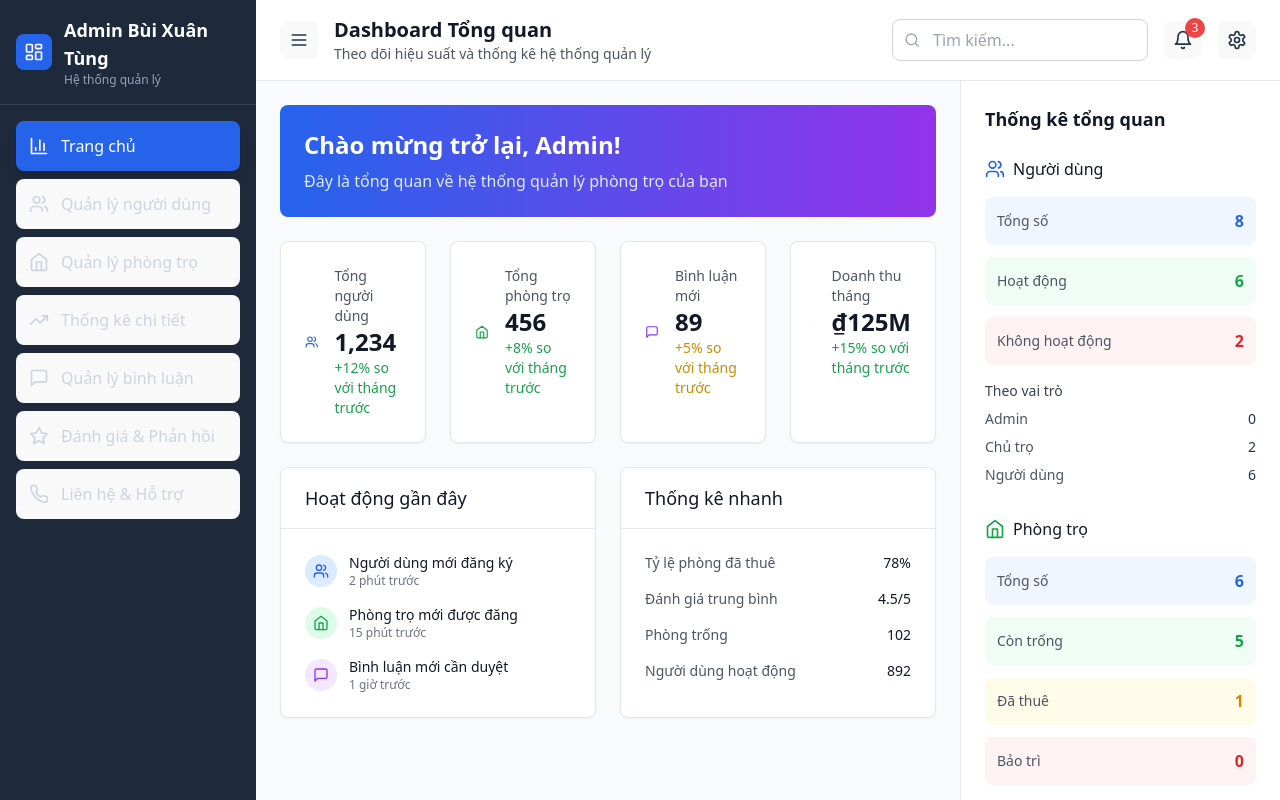
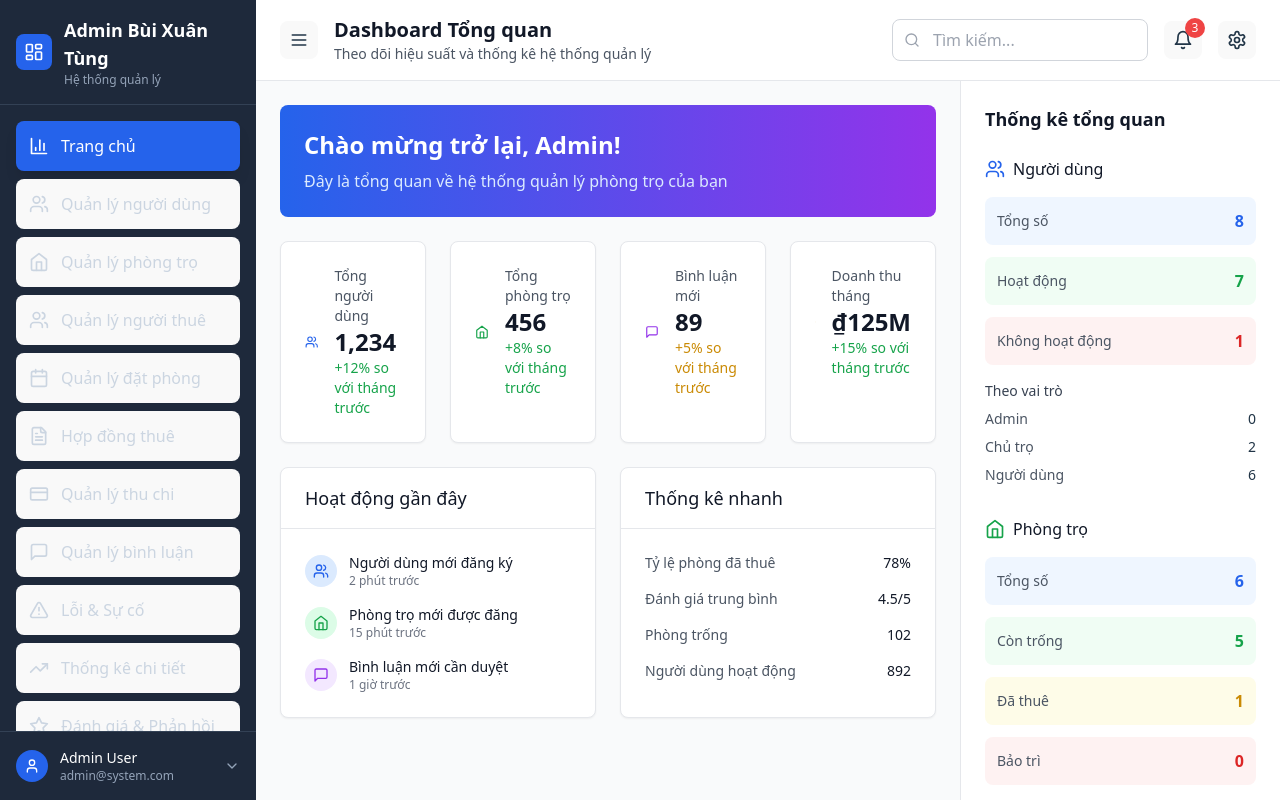
Before and after one commit to Meliodasad/DATN-HeThongPhongTroTrucTuyen-, a React (Vite) app in the folder client/: page / in a window 1280 px wide. Shown: the top 800 px of the page. Built offline with nearby package versions, Linux system fonts and the light colour scheme; data requests are answered from the project's data file.

Commit message:
Code của Xuân Tùng

```diff
--- a/client/db.json
+++ b/client/db.json
@@ -59,7 +59,7 @@
       "name": "32132",
       "email": "3213@gmail.com",
       "role": "Người dùng",
-      "status": "inactive",
+      "status": "active",
       "id": "1752672846877"
     }
   ],
--- a/client/src/components/Sidebar.tsx
+++ b/client/src/components/Sidebar.tsx
@@ -10,7 +10,14 @@ import {
   Star,
   MessageSquare,
   Phone,
-  TrendingUp
+  TrendingUp,
+  Building,
+  CheckCircle,
+  Calendar,
+  FileText,
+  CreditCard,
+  AlertTriangle,
+  Settings
 } from 'lucide-react';
 
 interface SidebarProps {
@@ -44,18 +51,53 @@ const Sidebar: React.FC<SidebarProps> = ({ sidebarOpen }) => {
       active: location.pathname === '/rooms'
     },
     {
+      id: 'tenants',
+      label: 'Quản lý người thuê',
+      icon: Users,
+      path: '/tenants',
+      active: location.pathname === '/tenants'
+    },
+    {
+      id: 'bookings',
+      label: 'Quản lý đặt phòng',
+      icon: Calendar,
+      path: '/bookings',
+      active: location.pathname === '/bookings'
+    },
+    {
+      id: 'contracts',
+      label: 'Hợp đồng thuê',
+      icon: FileText,
+      path: '/contracts',
+      active: location.pathname === '/contracts'
+    },
+    {
+      id: 'payments',
+      label: 'Quản lý thu chi',
+      icon: CreditCard,
+      path: '/payments',
+      active: location.pathname === '/payments'
+    },
+        {
+      id: 'comments',
+      label: 'Quản lý bình luận',
+      icon: MessageSquare,
+      path: '/comments',
+      active: location.pathname === '/comments'
+    },
+    {
+      id: 'issues',
+      label: 'Lỗi & Sự cố',
+      icon: AlertTriangle,
+      path: '/issues',
+      active: location.pathname === '/issues'
+    },
+    {
       id: 'statistics',
       label: 'Thống kê chi tiết',
       icon: TrendingUp,
       path: '/statistics',
       active: location.pathname === '/statistics'
-    },
-    {
-      id: 'comments',
-      label: 'Quản lý bình luận',
-      icon: MessageSquare,
-      path: '/comments',
-      active: location.pathname === '/comments'
     },
     {
       id: 'reviews',
@@ -71,6 +113,13 @@ const Sidebar: React.FC<SidebarProps> = ({ sidebarOpen }) => {
       path: '/contacts',
       active: location.pathname === '/contacts'
     },
+    {
+      id: 'settings',
+      label: 'Cài đặt hệ thống',
+      icon: Settings,
+      path: '/settings',
+      active: location.pathname === '/settings'
+    },
   ];
 
   const handleNavigation = (path: string, disabled?: boolean) => {
@@ -80,7 +129,7 @@ const Sidebar: React.FC<SidebarProps> = ({ sidebarOpen }) => {
   };
 
   return (
-    <div className={`${sidebarOpen ? 'w-64' : 'w-16'} bg-slate-800 text-white transition-all duration-300 flex flex-col`}>
+    <div className={`${sidebarOpen ? 'w-64' : 'w-16'} bg-slate-800 text-white transition-all duration-300 flex flex-col h-screen`}>
       {/* Logo */}
       <div className="p-4 border-b border-slate-700">
         <div className="flex items-center gap-3">
@@ -97,7 +146,7 @@ const Sidebar: React.FC<SidebarProps> = ({ sidebarOpen }) => {
       </div>
 
       {/* Navigation */}
-      <nav className="flex-1 p-4">
+      <nav className="flex-1 p-4 overflow-y-auto">
         <div className="space-y-2">
           {sidebarItems.map((item) => (
             <button
```
